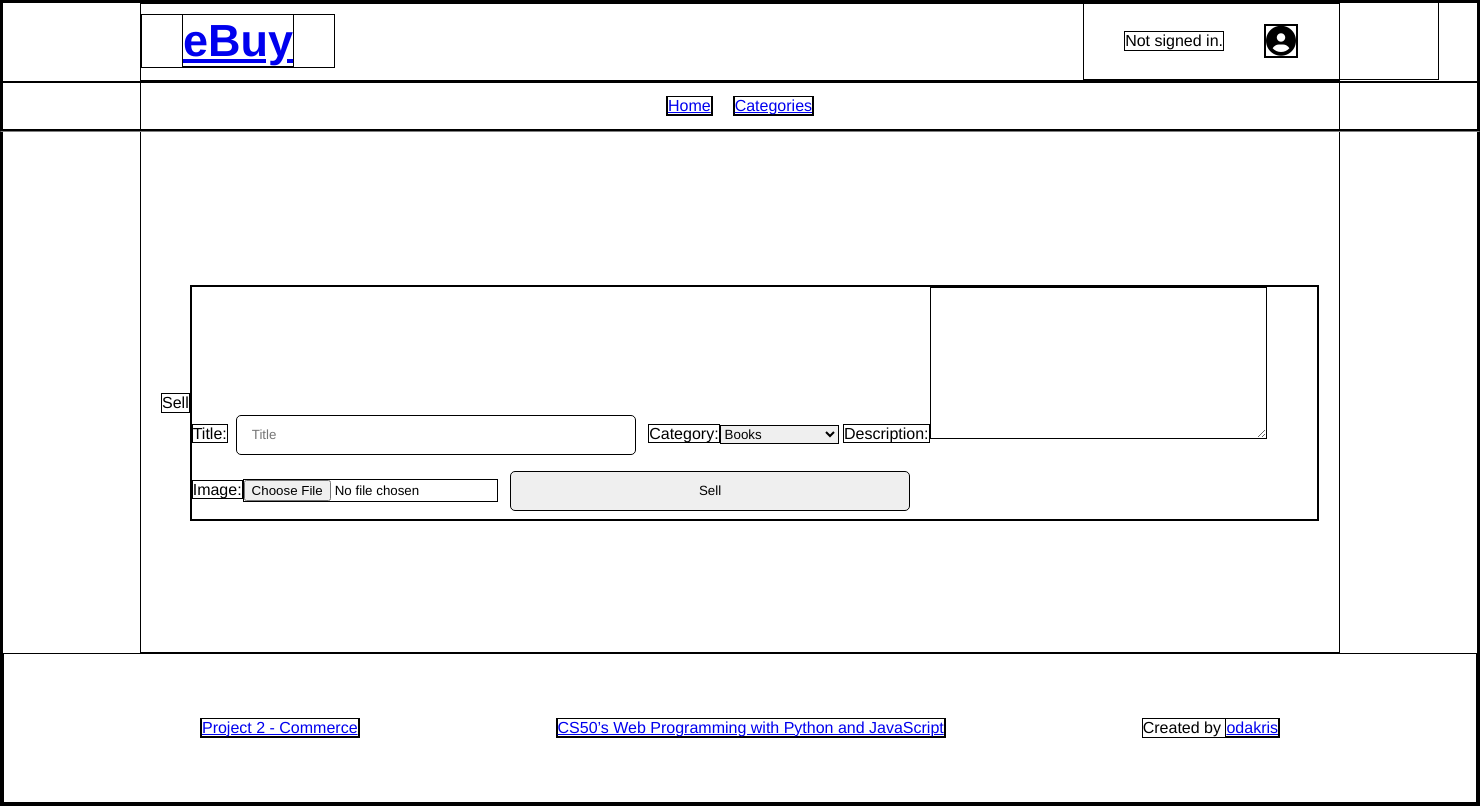
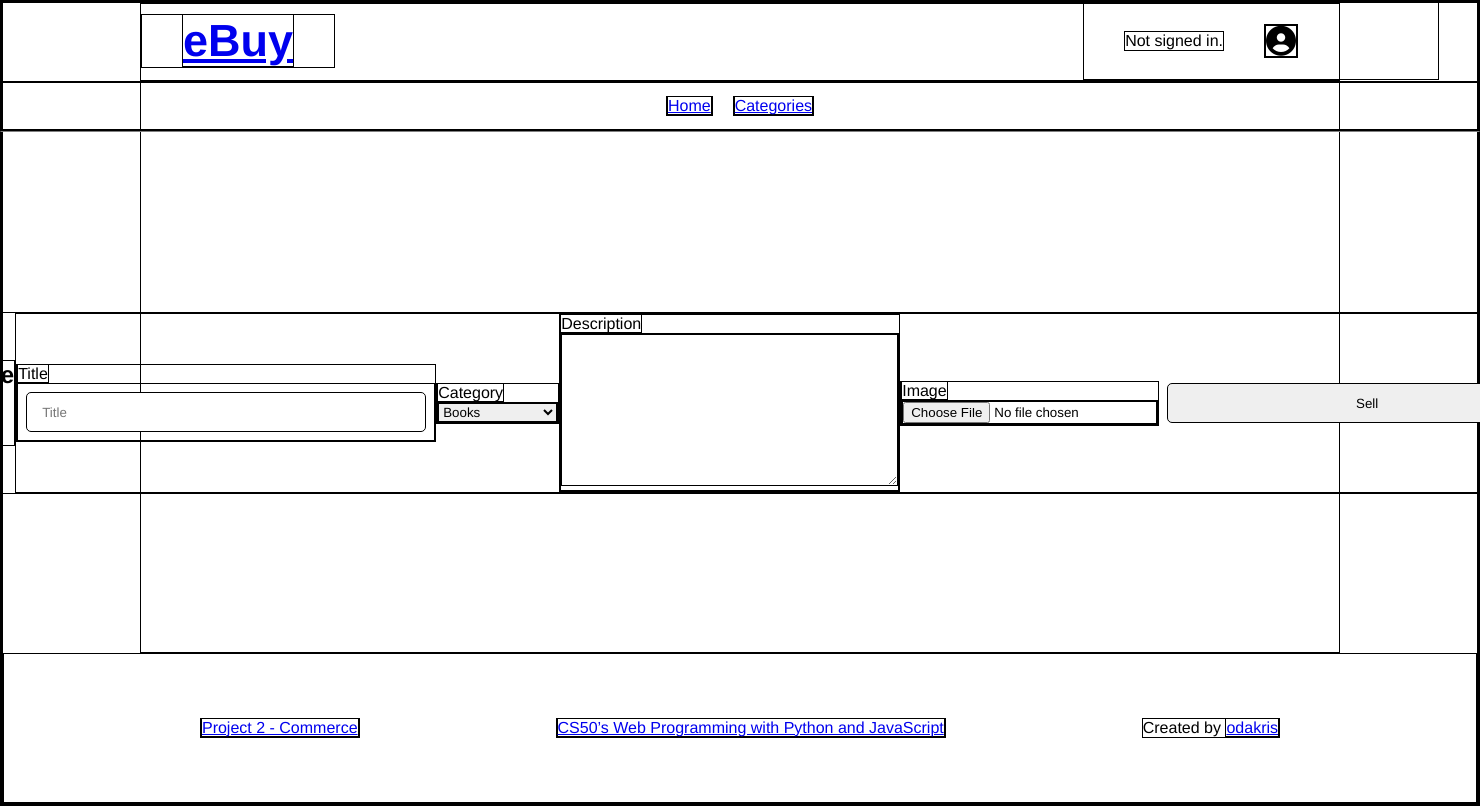
Before and after one commit to odakris/e-commerce, a Django app: page /sell in a window 1480 px wide; the page is wider, and only the part inside the window is pictured. Run offline with Django 3.2, Linux system fonts and the light colour scheme; some libraries are stand-ins or nearby versions.

Commit message:
Add for loop to manage form fields

```diff
--- a/auctions/templates/auctions/sell.html
+++ b/auctions/templates/auctions/sell.html
@@ -1,15 +1,17 @@
 {% extends "auctions/layout.html" %}
 
 {% block body %}
-<p>Sell</p>
-
-<div class="sell">
-    <form action="{% url 'auctions:sell' %}" method="POST" enctype="multipart/form-data">
+<div class="sell flex">
+    <h2>Complete your listing</h2>
+    <form action="{% url 'auctions:sell' %}" method="POST" enctype="multipart/form-data" class="sell-form flex">
         {% csrf_token %}
-        {{ sell_form }}
+        {% for field in sell_form %}
+        <div class="sell-form-item">
+            <label class="sell-label">{{ field.label }}</label>
+            <div class="sell-input">{{ field }}</div>
+        </div>
+        {% endfor %}
         <input type="submit" value="Sell" class="btn">
     </form>
 </div>
-
-
 {% endblock%}
```
